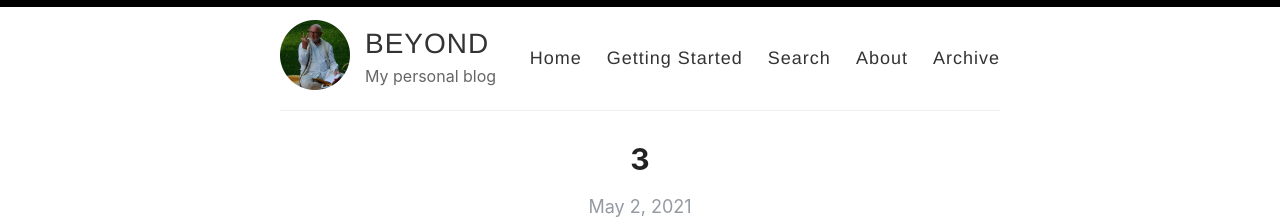
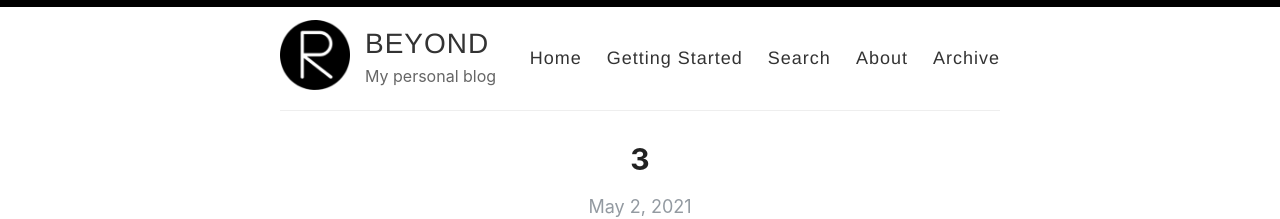
Before and after one commit to wmmr/wmmr.github.io, a Jekyll site: the page built from index.html, in a window 1280 px wide. Shown: the top 219 px of the page. Built offline with Jekyll 4.4.1, drawn with Linux system fonts in a browser that asks for light colours; the list of posts is cut into pages by our own code.

Commit message:
Update _config.yml

```diff
--- a/_config.yml
+++ b/_config.yml
@@ -12,7 +12,7 @@ author: Dr. Josef Wimmer
 description: My personal blog
 
 # URL of your avatar or profile pic (you could use your GitHub profile pic)
-avatar: /images/beyond.png
+avatar: /images/reverie.png
 
 #
 # Flags below are optional
```
